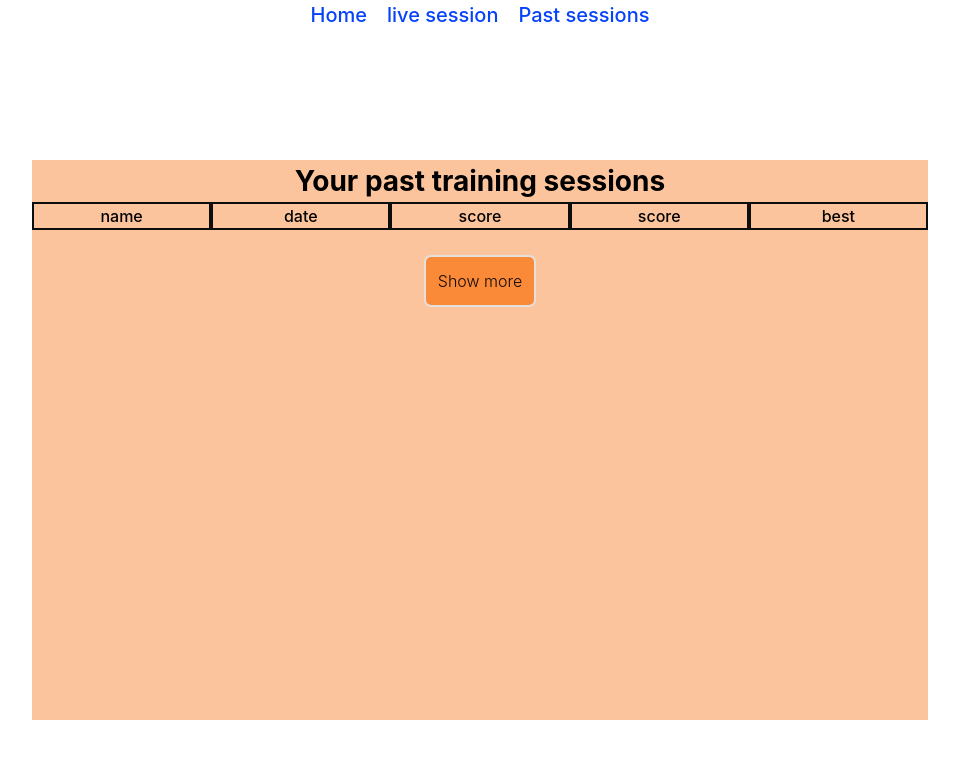
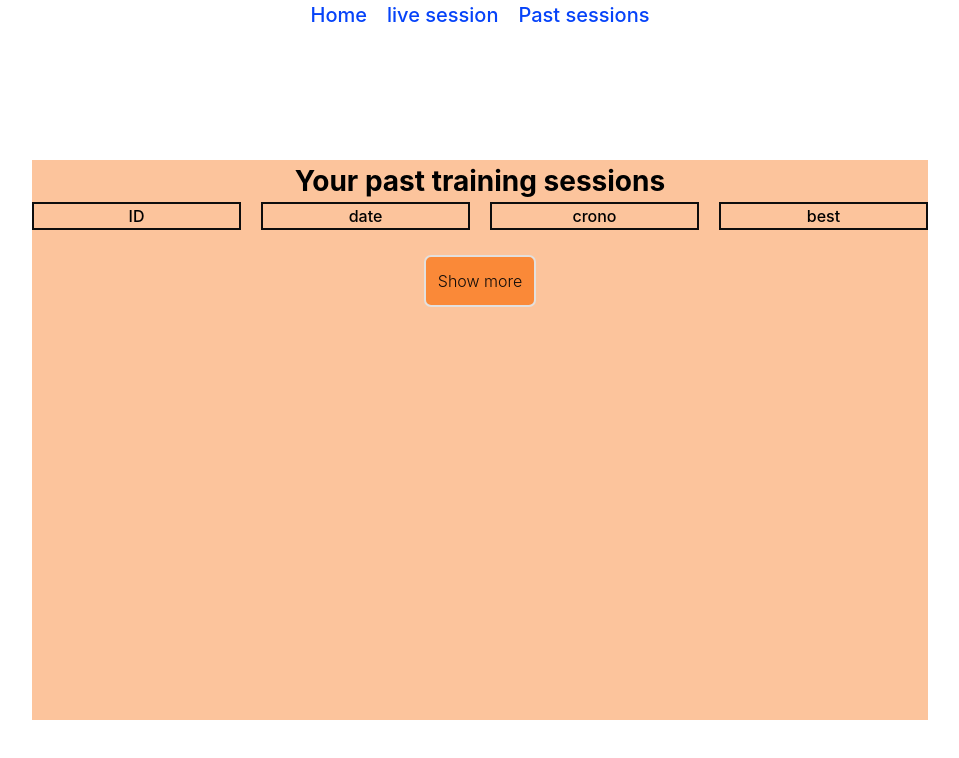
Before and after one commit to cipodrew/shadowbox, a SvelteKit app: page /history in a window 1280 px wide. Shown: the top 758 px of the page, without its empty margins (160-1119 px from the left). Built offline with nearby package versions, Linux system fonts and the light colour scheme.

Commit message:
feat: Saving functionality initial commit

```diff
--- a/src/routes/history/+page.svelte
+++ b/src/routes/history/+page.svelte
@@ -5,31 +5,57 @@
 	function showMore() {} //TODO:
 
 	/**
-	 * @type {any[] | null}
+	 * @type {Map<any,any>}
 	 */
-	let history = $state([]);
+	let history = $state(new Map());
 	onMount(() => {
 		history = getHistory();
 		if (history === null) {
-			history = [];
+			history = new Map();
 		}
+		const arr = Array.from(history.values());
 	});
 
-	let lastTenHistory = $derived(history.slice(0, 10));
+	/**
+	 * @type import("$lib/myTypes").Training[]
+	 */
+	let lastTenHistory = $derived.by(() => {
+		const arr = Array.from(history.values());
+		return arr.slice(-10, arr.length);
+	});
+
+	/**
+	 * @type import("$lib/myTypes").Training[]
+	 */
+	let restOfHistory = $derived.by(() => {
+		const arr = Array.from(history.values());
+		return arr.slice(0, -11);
+	});
+
+	$inspect(lastTenHistory);
 </script>
 
 <svelte:head>
-	<title>Historycal graph</title>
+	<title>Historical graph</title>
 </svelte:head>
 <div class="wrapper">
 	<main class="container">
 		<h1 class="heading-1">Your past training sessions</h1>
-		<section class="table even-columns">
-			<div class="table-item">name</div>
+		<section class="table">
+			<div class="table-item">ID</div>
 			<div class="table-item">date</div>
-			<div class="table-item">score</div>
-			<div class="table-item">score</div>
+			<div class="table-item">crono</div>
+			<!-- <div class="table-item">score</div> -->
 			<div class="table-item">best</div>
+			{#if lastTenHistory}
+				{#each lastTenHistory as session}
+					<div class="table-item">{session.id}</div>
+					<div class="table-item">{session.date.toLocaleString('it-IT', { timeZone: 'CET' })}</div>
+					<div class="table-item">{session.crono}</div>
+					<!-- <div class="table-item">score</div> -->
+					<div class="table-item">{session.best.modulus}</div>
+				{/each}
+			{/if}
 		</section>
 		<Button variant="primary" onClick={showMore}>Show more</Button>
 	</main>
@@ -63,6 +89,13 @@
 	}
 
 	.table {
+		display: grid;
+		grid-auto-flow: row;
+		/*grid-template-columns: 1fr 1fr 1fr 1fr 1fr;*/
+		grid-template-columns: repeat(4, 1fr);
+		gap: 20px;
+
+		text-align: center;
 	}
 	.table-item {
 		border: 2px solid var(--background-950);
--- a/src/routes/history/localStorage.js
+++ b/src/routes/history/localStorage.js
@@ -7,7 +7,7 @@ export function getHistory() {
     let history = null;
     const historyJSON = localStorage.getItem(HISTORY_KEY)
     if (historyJSON != null) {
-        history = JSON.parse(historyJSON)
+        history = new Map(JSON.parse(historyJSON))
     }
     return history
 }
```
Also changed, not shown: src/lib/myTypes.d.ts (+5 -2 lines), src/routes/liveSession/+page.svelte (+17 -28 lines), src/routes/liveSession/Crono.svelte (+9 -10 lines), src/routes/liveSession/history.js (+26 -8 lines).
